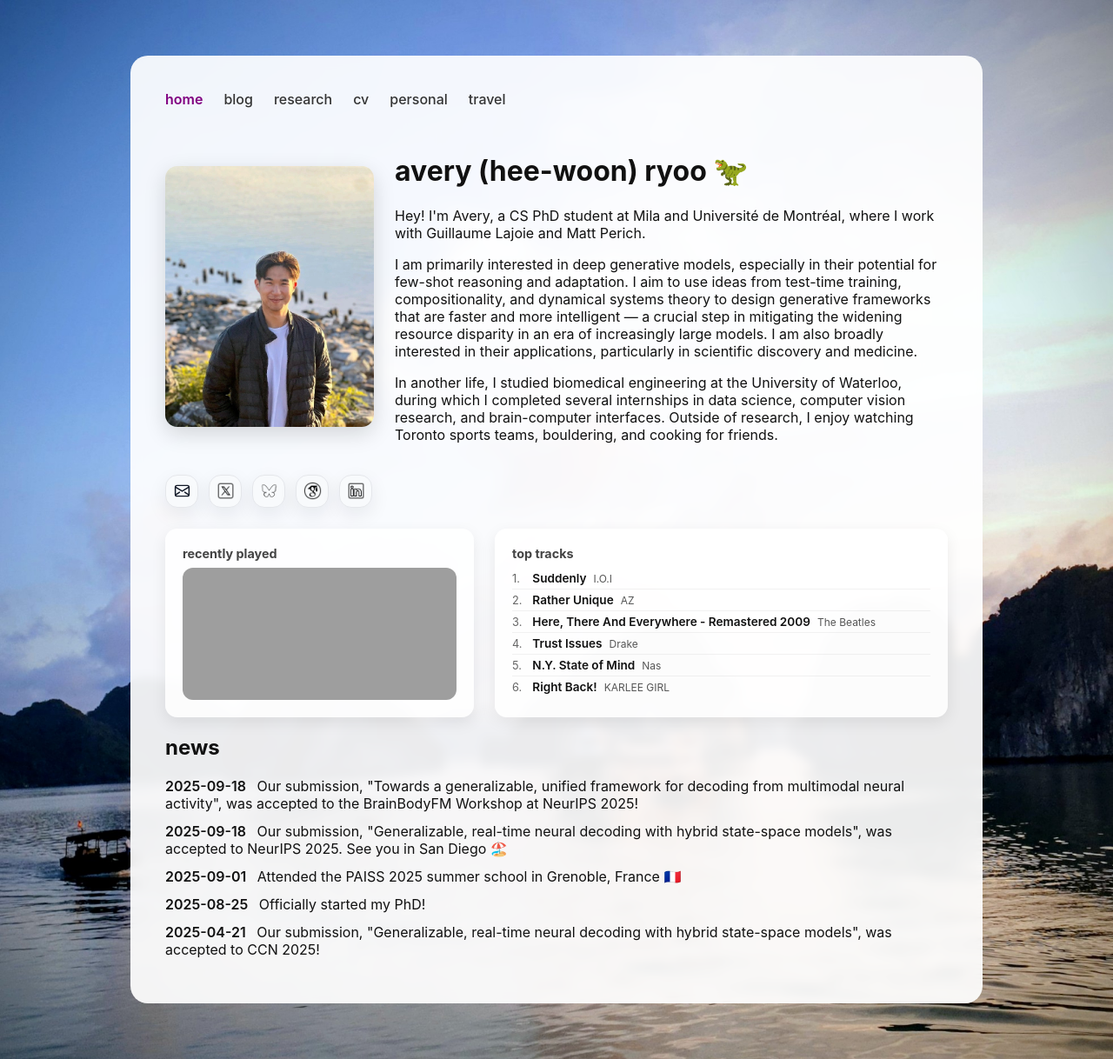
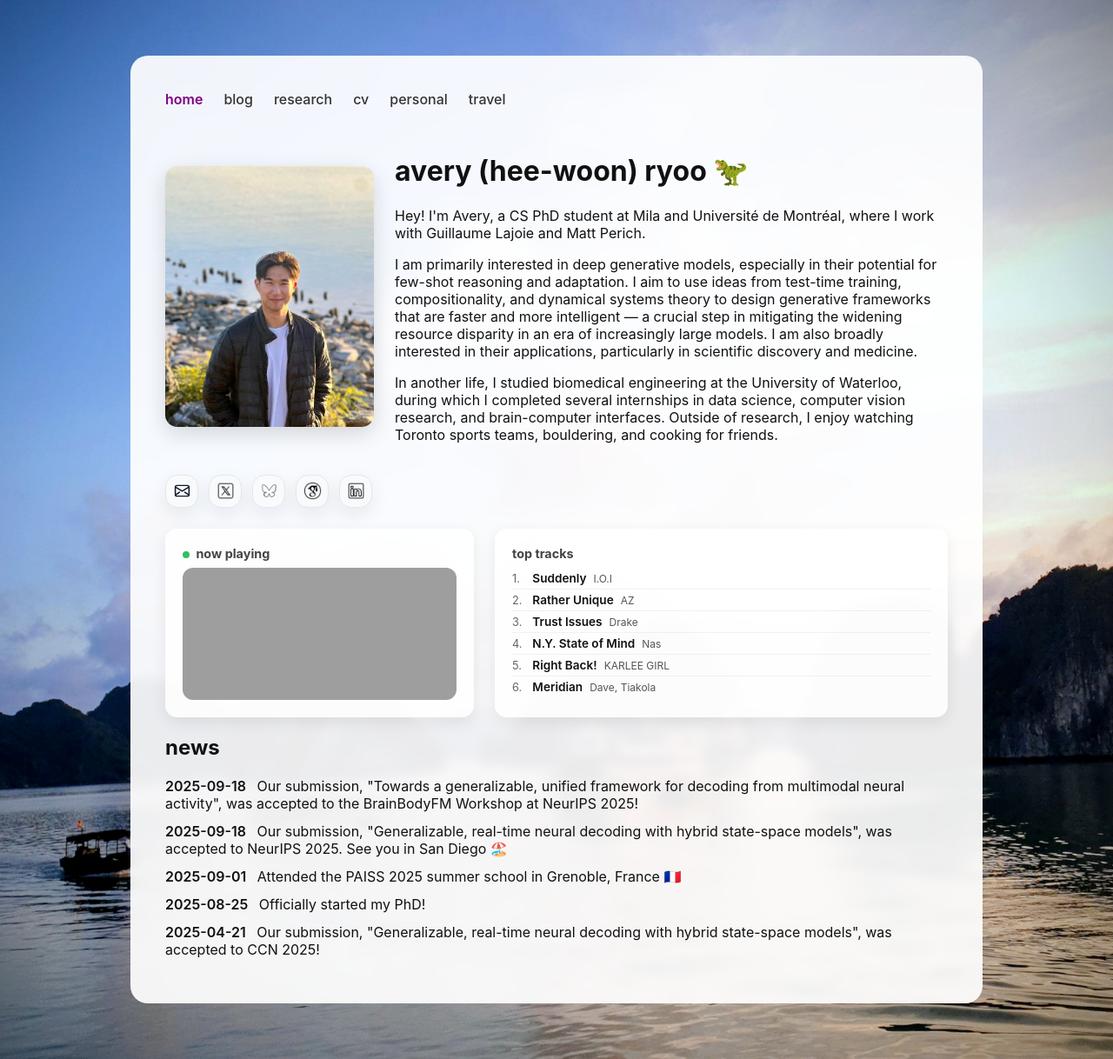
Before and after one commit to averyryoo/averyryoo.github.io, a Jekyll site: the page built from index.md, in a window 1280 px wide. Shown: the whole page at 87% size. Built offline with Jekyll 4.4.1, drawn with Linux system fonts in a browser that asks for light colours; part of the change alters nothing that is shown; grey boxes are pictures that could not be loaded.

Commit message:
chore: update spotify data

```diff
--- a/_data/spotify.yml
+++ b/_data/spotify.yml
@@ -1,10 +1,10 @@
 now_playing:
-  album: If You're Reading This It's Too Late
-  album_art: https://i.scdn.co/image/ab67616d00001e022090f4f6cc406e6d3c306733
-  artist: Drake
-  is_playing: false
-  track: 6 Man
-  url: https://open.spotify.com/track/4kdfjhj9xNkYU0R8xlDy8k
+  album: More Life
+  album_art: https://i.scdn.co/image/ab67616d00001e024f0fd9dad63977146e685700
+  artist: Drake, Quavo, Travis Scott
+  is_playing: true
+  track: Portland
+  url: https://open.spotify.com/track/2bjwRfXMk4uRgOD9IBYl9h
 top_tracks:
 - artist: I.O.I
   track: Suddenly
@@ -12,9 +12,6 @@ top_tracks:
 - artist: AZ
   track: Rather Unique
   url: https://open.spotify.com/track/5vxII6AxXbPsAJE5dAdBo9
-- artist: The Beatles
-  track: Here, There And Everywhere - Remastered 2009
-  url: https://open.spotify.com/track/2B4Y9u4ERAFiMo13XPJyGP
 - artist: Drake
   track: Trust Issues
   url: https://open.spotify.com/track/4Wjhj0WjkyECccfHVIgaTq
@@ -24,4 +21,7 @@ top_tracks:
 - artist: KARLEE GIRL
   track: Right Back!
   url: https://open.spotify.com/track/6FKL8Ub6YqOYsRZQtVs28n
-updated_at: 2026-06-08 22:24 UTC
+- artist: Dave, Tiakola
+  track: Meridian
+  url: https://open.spotify.com/track/7uilb01TiHfrsk1HGCB98V
+updated_at: 2026-06-08 23:45 UTC
```
